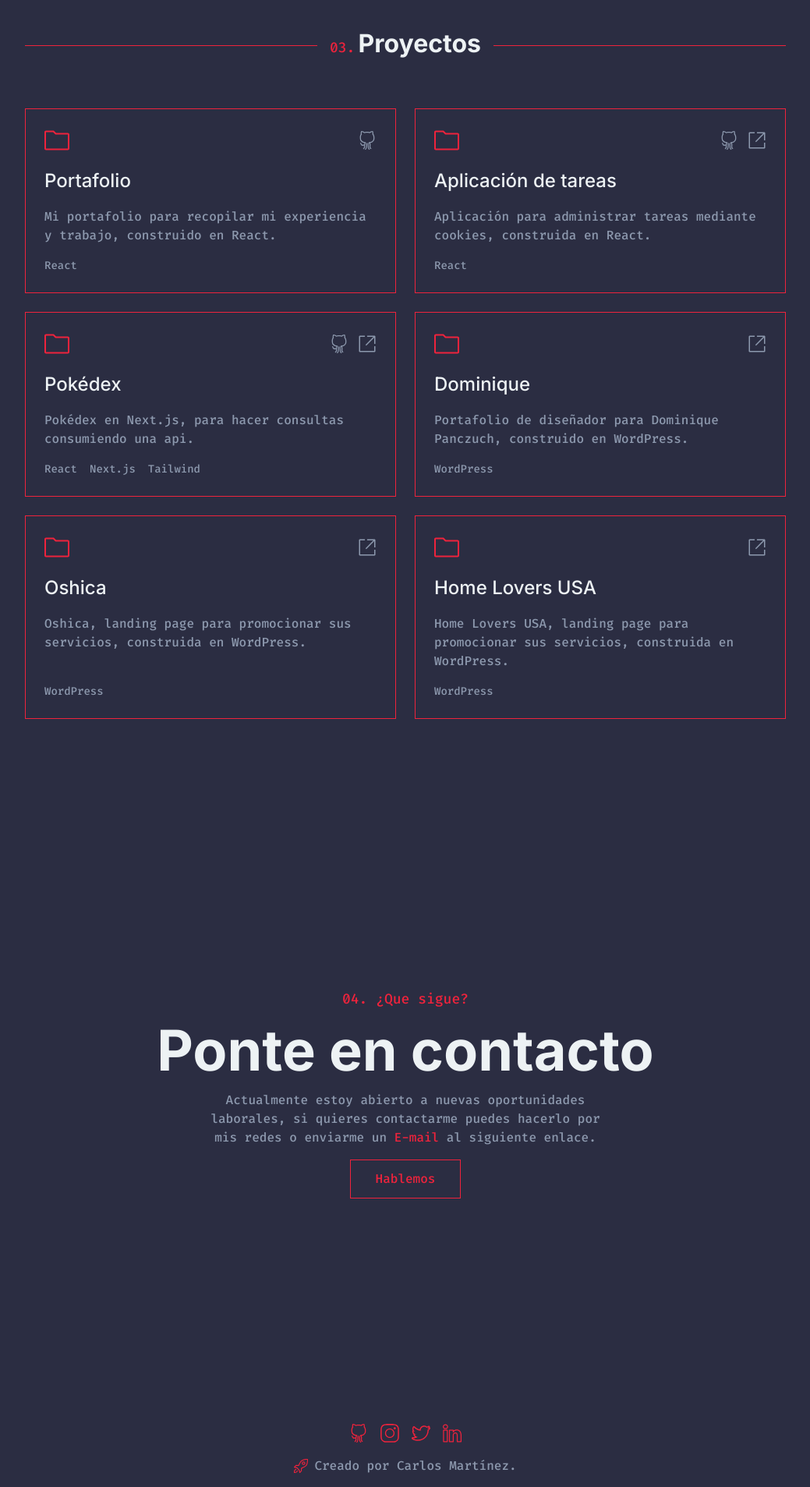
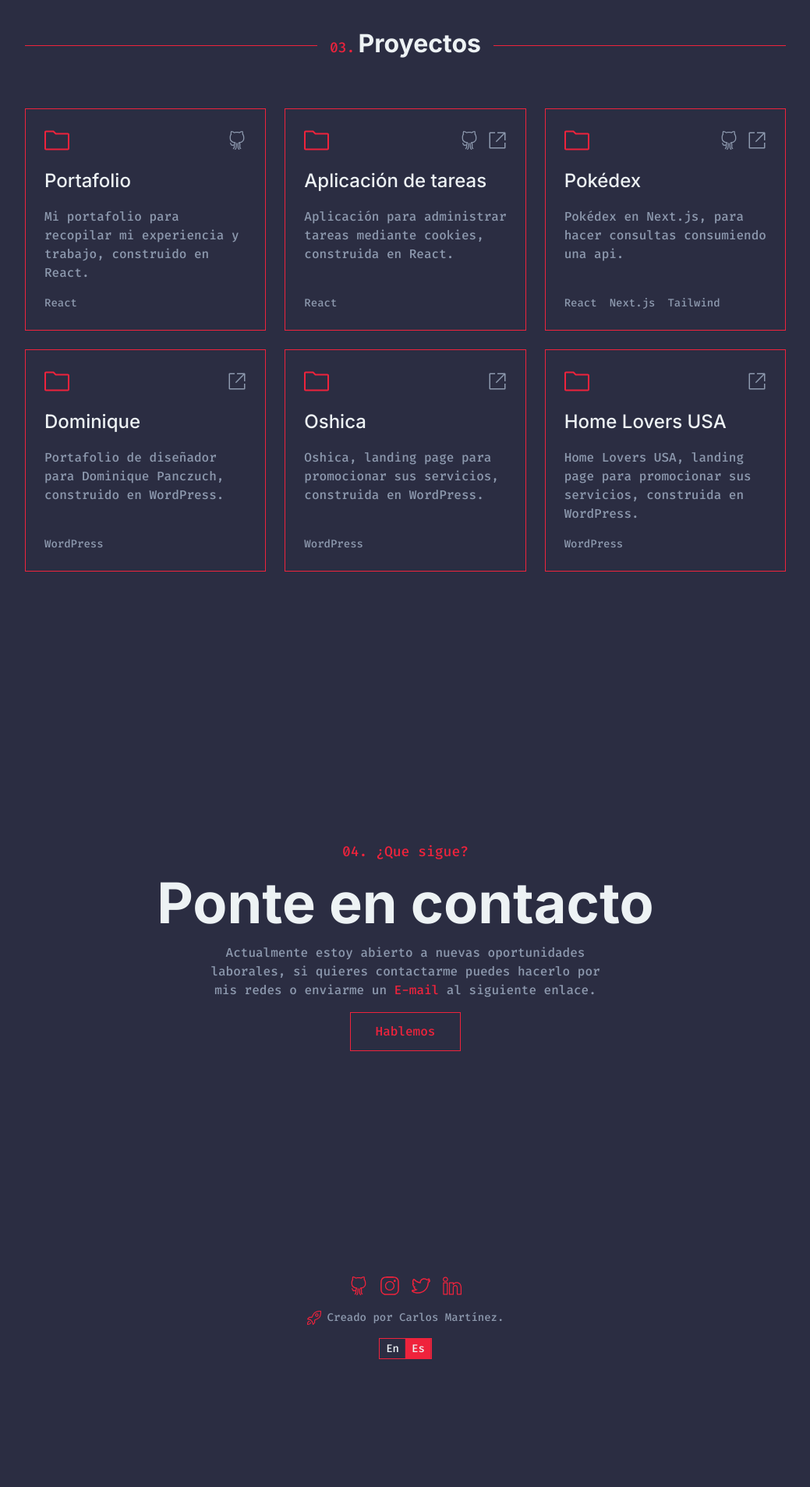
Before and after one commit to carlosamarto/portfolio, a React (Vite) app: page / in a window 1280 px wide. Shown: the part 1640-3547 px from the top of the page at 78% size, without its empty margins (120-1159 px from the left). After the commit the page ends 3407 px from the top, so only its background shows below. Built offline with nearby package versions, Linux system fonts and the light colour scheme.

Commit message:
Update/WPI: Responsive Fix

```diff
--- a/src/Layouts/Footer/Footer.css
+++ b/src/Layouts/Footer/Footer.css
@@ -20,7 +20,7 @@
 	color: #8d99ae;
 	font-weight: 500;
 	line-height: 1.5;
-	font-size: 1.6rem;
+	font-size: 1.4rem;
 	align-items: center;
 	font-family: "Fira Code", monospace;
 }
--- a/src/Sections/Projects/Projects.css
+++ b/src/Sections/Projects/Projects.css
@@ -9,7 +9,7 @@
 .projects__cards {
 	gap: 2.4rem;
 	display: grid;
-	grid-template-columns: repeat(auto-fit, minmax(32rem, 1fr));
+	grid-template-columns: repeat(auto-fit, minmax(27rem, 1fr));
 }
 
 @media screen and (max-width: 768px) {
```
